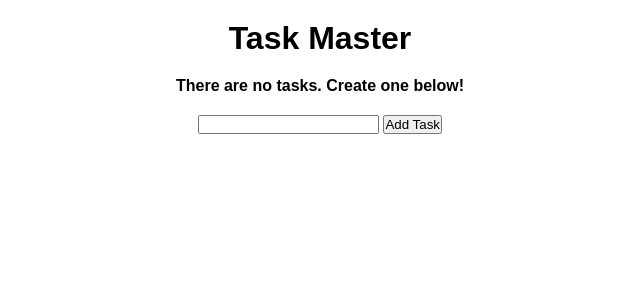
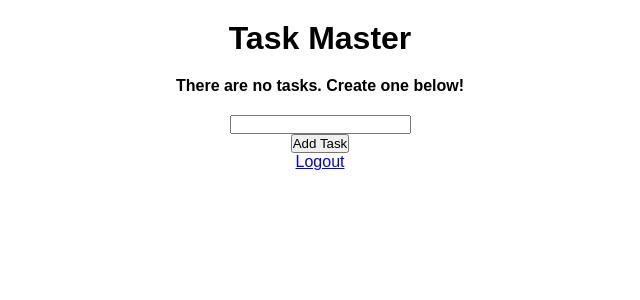
Before and after one commit to Huclark/Todo_WebApp, a Flask app: page / in a window 1280 px wide. Shown: the top 300 px of the page, without its empty margins (320-960 px from the left). Run offline with Flask 3, Linux system fonts and the light colour scheme; a user stored in the database is signed in.

Commit message:
Update: submit button and logout

```diff
--- a/templates/index.html
+++ b/templates/index.html
@@ -33,7 +33,11 @@
 
     <form action="/" method="post">
         <input type="text" name="content">
-        <input type="submit" value="Add Task">
+        <div class="submit">
+            <input type="submit" value="Add Task">
+        </div>
     </form>
+
+    <div class="logout"><a href="{{ url_for('logout') }}">Logout</a></div>
 </div>
 {% endblock %}
```
